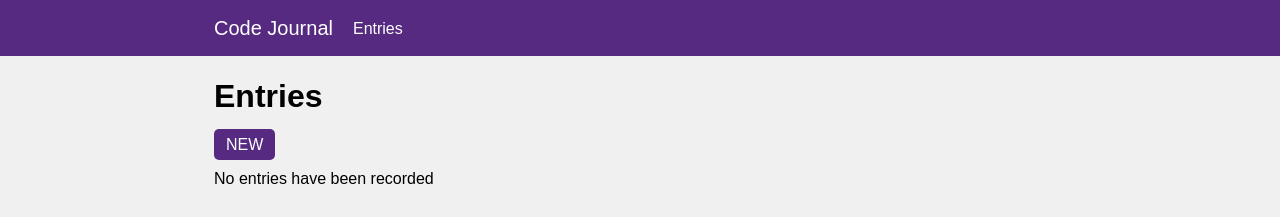
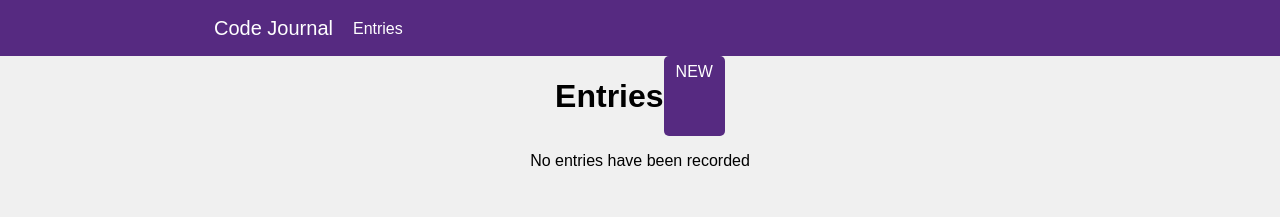
Before and after one commit to chris-marron/code-journal, a website: page index.html in a window 1280 px wide. Both pictures are taken after a click on the link "Entries". Drawn offline with Linux system fonts and the light colour scheme; a web font is replaced by a local one.

Commit message:
some styling still needed and have to change names of variables. #2

```diff
--- a/css/styles.css
+++ b/css/styles.css
@@ -10,6 +10,10 @@ h2 {
 label {
   line-height: 40px;
   font-weight: bold;
+}
+
+.row {
+  display: flex;
 }
 
 .anchor {
@@ -107,3 +111,7 @@ img {
   padding: 7px 12px;
   border-radius: 5px;
 }
+
+.justify-content {
+  justify-content: center;
+}
--- a/index.html
+++ b/index.html
@@ -59,12 +59,12 @@
 
     <div data-view="entries" class="hidden">
       <div class="row">
-        <div class="testone">
+        <div class="column-full row justify-content">
           <h1 class="testone">Entries</h1>
-          <div class="fast"><a class="nah" href="#" id="create-new">NEW</a></div>
+          <a class="nah" href="#" id="create-new">NEW</a>
         </div>
       </div>
-      <div id="no-entries" class="row">
+      <div id="no-entries" class="row justify-content">
         <p>No entries have been recorded</p>
       </div>
       <ul id="uldata">
```
